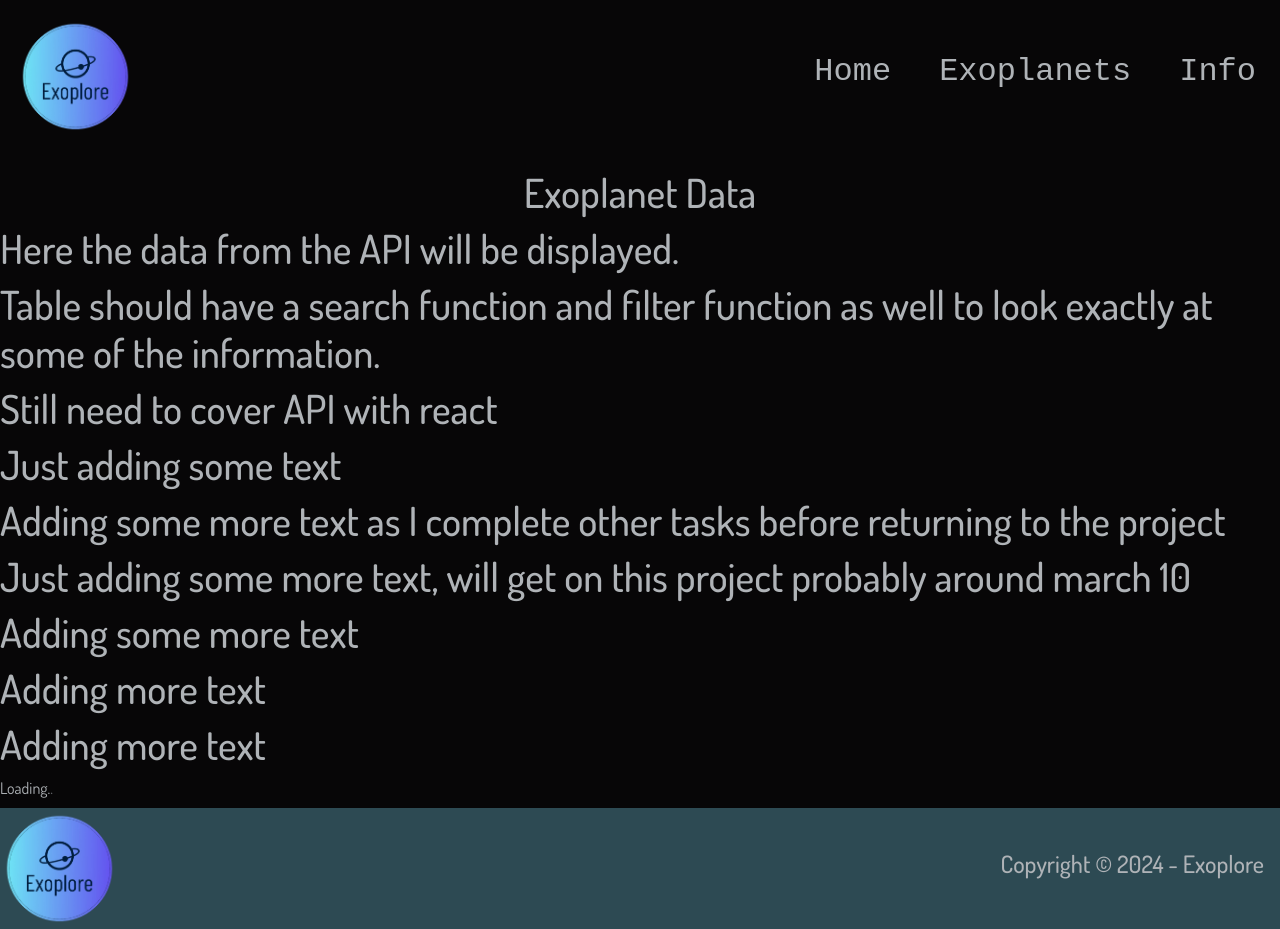
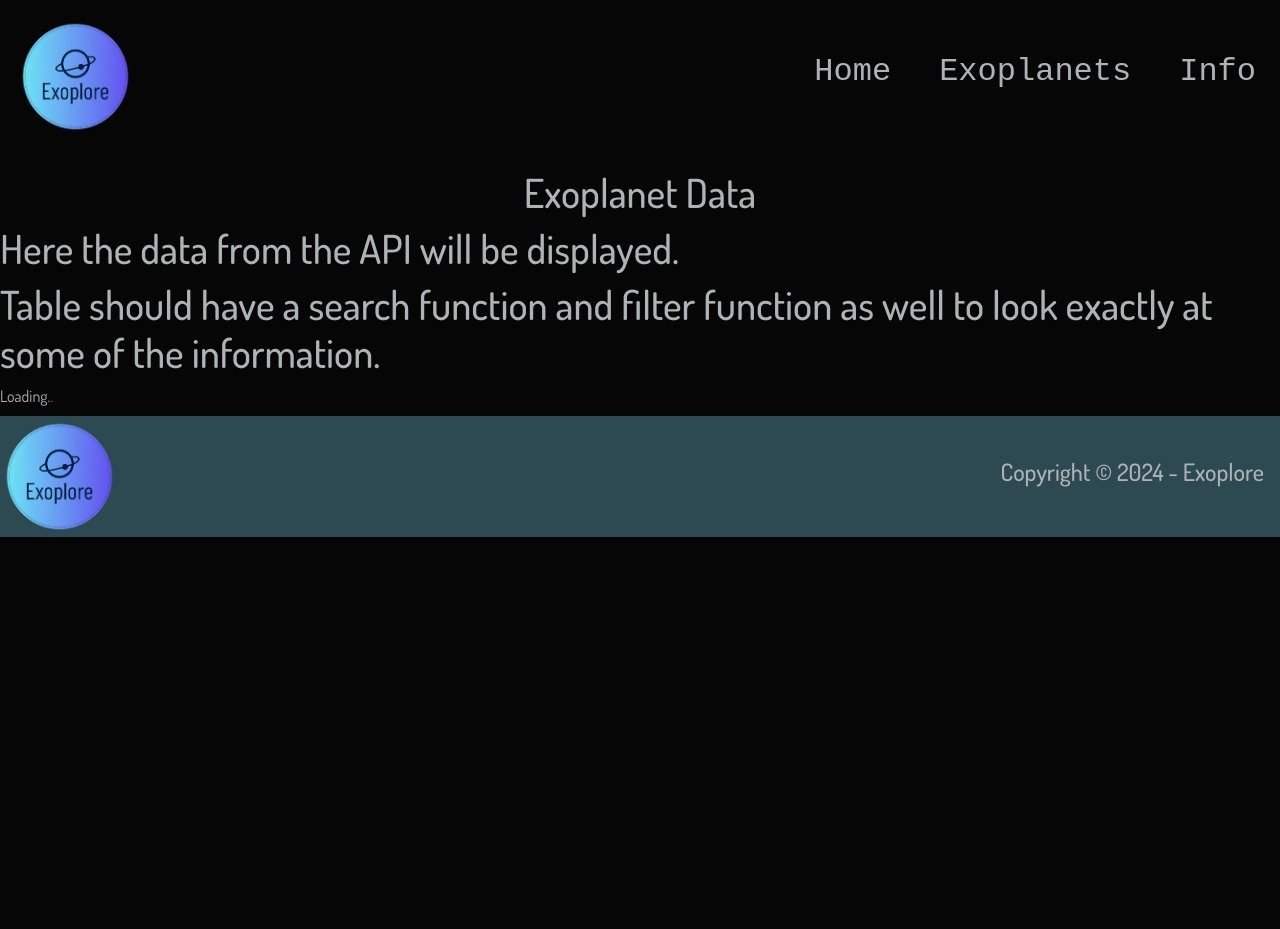
Before and after one commit to NinoTraverso/Exoplore, a React (Create React App) app: page /Exoplanets in a window 1280 px wide. After the commit the page ends 800 px from the top, so only its background shows below. Built offline with nearby package versions, Linux system fonts and the light colour scheme; a web font is replaced by a local one.

Commit message:
removed h1s

```diff
--- a/src/components/Exoplanets.jsx
+++ b/src/components/Exoplanets.jsx
@@ -43,19 +43,6 @@ function Exoplanets() {
         Table should have a search function and filter function as well to look
         exactly at some of the information.
       </h1>
-      <h1>Still need to cover API with react</h1>
-      <h1>Just adding some text</h1>
-      <h1>
-        Adding some more text as I complete other tasks before returning to the
-        project
-      </h1>
-      <h1>
-        Just adding some more text, will get on this project probably around
-        march 10
-      </h1>
-      <h1>Adding some more text</h1>
-      <h1>Adding more text</h1>
-      <h1>Adding more text</h1>
       Loading<span className="introTextDotOne">.</span>
       <span className="introTextDotTwo">.</span>
       <span className="introTextDotThree">.</span>
```
